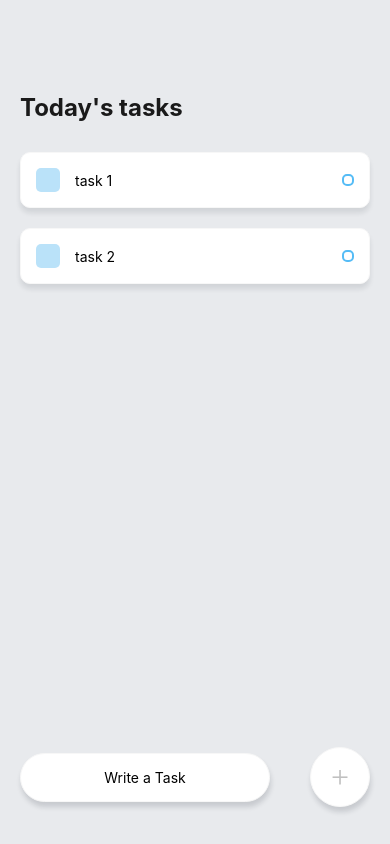
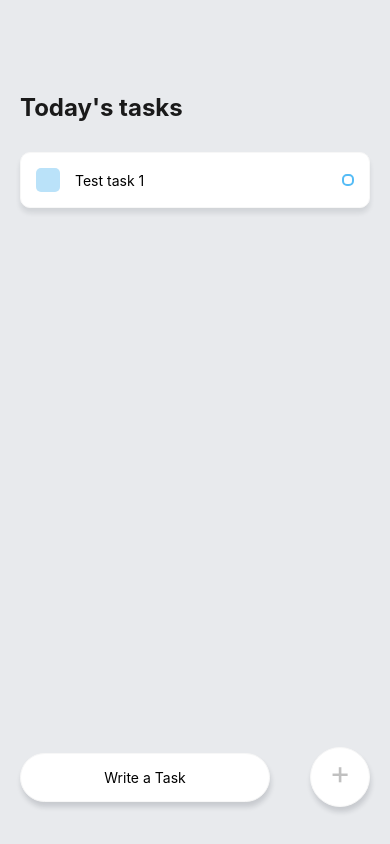
Before and after one commit to Kipron11/todo-list-react-native, a React Native app: screen / in a window 390 px wide. Built offline with nearby package versions, Linux system fonts and the light colour scheme.

Commit message:
Connected Redux and little logic modifications

```diff
--- a/App.tsx
+++ b/App.tsx
@@ -1,53 +1,12 @@
-import { StatusBar } from 'expo-status-bar';
-import { StyleSheet, Text, View } from 'react-native';
-import Task from "./components/Task/Task";
-import Controls from "./components/Controls/Controls";
+import React from 'react';
+import store from "./redux/store";
+import {Provider} from "react-redux";
+import TodoApp from "./components/TodoApp/TodoApp";
+
 
 export default function App() {
-  return (
-
-    <View style={styles.container}>
-      <View style={styles.tasksWrapper}>
-<Text style={styles.title}>Today's tasks</Text>
-          <View style={styles.items}>
-            <Task text={"task 1"}/>
-              <Task text={"task 2"}/>
-          </View>
-      </View>
-      <View style={styles.controlsWrapper} >
-        <Controls></Controls>
-      </View>
-    </View>
-  );
-}
-
-const styles = StyleSheet.create({
-  container: {
-    flex: 1,
-    backgroundColor: '#E8EAED',
-      paddingHorizontal:20,
-      paddingTop:94,
-      paddingBottom:37,
-      flexDirection:"column",
-      justifyContent:"space-between",
-  },
-    title:{
-      color:"#1A1A1A",
-        fontStyle:"normal",
-        fontWeight:"700",
-      fontSize:24,
-      lineHeight:28,
-      marginBottom:30,
-    },
-
-  tasksWrapper :{
-
-  },
-    items:{
-      flexDirection:"column",
-        gap:20,
-
-    },
-  controlsWrapper:{},
-
-});
+return(
+    <Provider store={store}>
+      <TodoApp></TodoApp>
+    </Provider>
+)};
--- a/components/Controls/Controls.tsx
+++ b/components/Controls/Controls.tsx
@@ -1,15 +1,23 @@
-import React from 'react';
-import {KeyboardAvoidingView, StyleSheet, TextInput, TouchableOpacity, View} from "react-native";
+import React, {useState} from 'react';
+import {KeyboardAvoidingView, StyleSheet, Text, TextInput, TouchableOpacity, View} from "react-native";
+import {Provider, useDispatch, useSelector} from "react-redux";
+import store, {AppDispatch, RootState} from "../../redux/store";
+import {addTodo} from "../../redux/reducers/toDoReducer";
 
 const Controls = () => {
+    const [inputValue, setInputValue] = useState('');
+    const dispatch = useDispatch<AppDispatch>()
+
     return (
+<Provider store={store}>
         <View style={styles.controls}>
             {/*<KeyboardAvoidingView/>*/}
-            <TextInput style={styles.input} placeholder={"Write a Task"}></TextInput>
-            <TouchableOpacity style={styles.button}>
-                +
+            <TextInput style={styles.input} placeholder={"Write a Task"} value={inputValue} onChangeText={(text)=> setInputValue(text) } ></TextInput>
+            <TouchableOpacity style={styles.button}  onPress={()=>{dispatch(addTodo({name:inputValue}))}} >
+                <Text style={styles.buttonText}>+</Text>
             </TouchableOpacity>
         </View>
+</Provider>
     );
 };
 const styles = StyleSheet.create({
@@ -34,7 +42,6 @@ const styles = StyleSheet.create({
     },
     button:{
         color:"#C0C0C0",
-        fontSize:32,
         justifyContent:"center",
         alignItems:"center",
         height:60,
@@ -48,5 +55,11 @@ const styles = StyleSheet.create({
         shadowOpacity: 0.15,
         shadowRadius: 5,
     },
+    buttonText:{
+        color:"#C0C0C0",
+        position:"absolute",
+        fontSize:32,
+        top:5,
+    },
 })
 export default Controls;
--- /dev/null
+++ b/components/TodoApp/TodoApp.tsx
@@ -0,0 +1,61 @@
+import { StatusBar } from 'expo-status-bar';
+import React from 'react';
+import { StyleSheet, Text, View } from 'react-native';
+import Task from "../Task/Task";
+import Controls from "../Controls/Controls";
+import store, {RootState} from "../../redux/store";
+import {Provider, useSelector} from "react-redux";
+
+
+export default function TodoApp() {
+
+    const toDos = useSelector((state:RootState) => state.toDo.value);
+
+    return (
+
+        <View style={styles.container}>
+            <View style={styles.tasksWrapper}>
+                <Text style={styles.title}>Today's tasks</Text>
+                <View style={styles.items}>
+                    <Task text={"Test task 1"}/>
+                    {toDos.map((item)=> <Text>{item.name}</Text>)}
+                </View>
+            </View>
+            <View style={styles.controlsWrapper} >
+                <Controls></Controls>
+            </View>
+        </View>
+
+    );
+}
+
+const styles = StyleSheet.create({
+    container: {
+        flex: 1,
+        backgroundColor: '#E8EAED',
+        paddingHorizontal:20,
+        paddingTop:94,
+        paddingBottom:37,
+        flexDirection:"column",
+        justifyContent:"space-between",
+    },
+    title:{
+        color:"#1A1A1A",
+        fontStyle:"normal",
+        fontWeight:"700",
+        fontSize:24,
+        lineHeight:28,
+        marginBottom:30,
+    },
+
+    tasksWrapper :{
+
+    },
+    items:{
+        flexDirection:"column",
+        gap:20,
+
+    },
+    controlsWrapper:{},
+
+});
--- /dev/null
+++ b/models/TodoModel.ts
@@ -0,0 +1,3 @@
+export  type Todo = {
+    name: string
+}
--- a/package.json
+++ b/package.json
@@ -10,12 +10,15 @@
     "eject": "expo eject"
   },
   "dependencies": {
+    "@reduxjs/toolkit": "^1.8.3",
     "expo": "~45.0.0",
     "expo-status-bar": "~1.3.0",
     "react": "17.0.2",
     "react-dom": "17.0.2",
     "react-native": "0.68.2",
-    "react-native-web": "0.17.7"
+    "react-native-web": "0.17.7",
+    "react-redux": "^8.0.2",
+    "redux": "^4.2.0"
   },
   "devDependencies": {
     "@babel/core": "^7.12.9",
--- /dev/null
+++ b/redux/reducers/toDoReducer.ts
@@ -0,0 +1,20 @@
+import {createSlice} from "@reduxjs/toolkit";
+import {Todo} from "../../models/TodoModel";
+
+
+export const toDoReducer = createSlice({
+    name:'todo',
+    initialState: {
+        value:[] as Todo[],
+    },
+    reducers : {
+        addTodo: (state: { value : Todo[] }, action:{payload: Todo}) =>
+        {
+            state.value.push(action.payload)
+        },
+
+    },
+})
+
+export const { addTodo } = toDoReducer.actions;
+export default toDoReducer.reducer;
--- /dev/null
+++ b/redux/store.ts
@@ -0,0 +1,14 @@
+import {configureStore} from "@reduxjs/toolkit";
+import toDoReducer from "./reducers/toDoReducer";
+
+
+const store = configureStore({
+    reducer: {
+        toDo:toDoReducer,
+    },
+
+})
+
+export type RootState = ReturnType<typeof store.getState>
+export type AppDispatch = typeof store.dispatch
+export default store;
```
Also changed, not shown: 1 other file (tests, documents, lock files or other folders).
